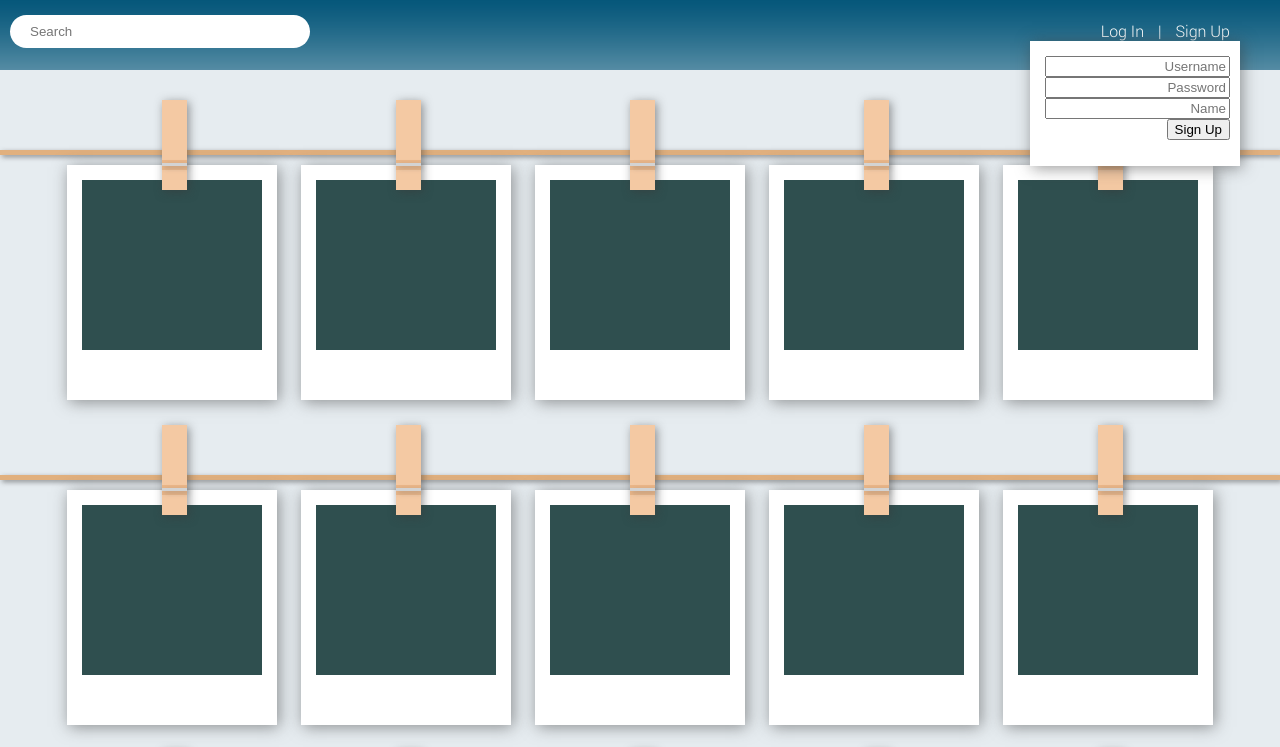
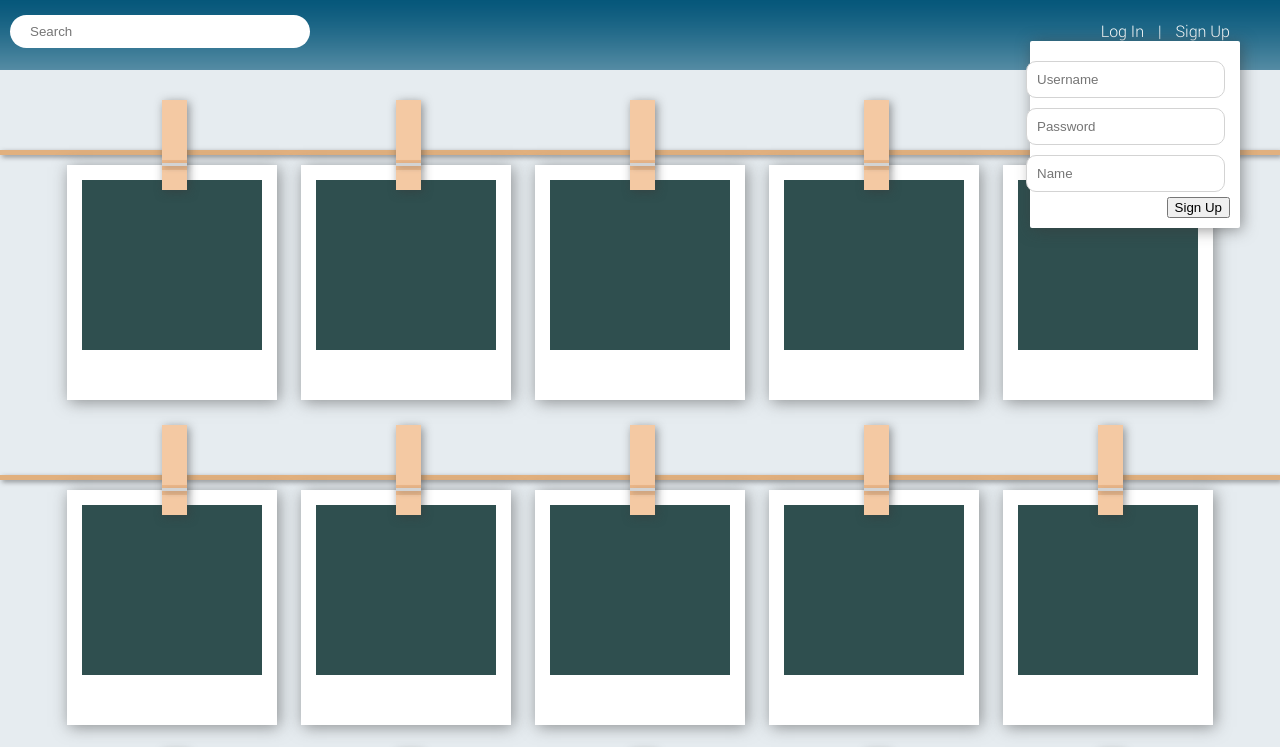
Before and after one commit to norielleaguila/WEBAPDE-MP2, a plain HTML site: page index.html in a window 1280 px wide. Both pictures are taken after a click on the link "Sign Up". Shown: the top 747 px of the page. Drawn offline with Linux system fonts and the light colour scheme.

Commit message:
fixing look of input boxes

```diff
--- a/script.js
+++ b/script.js
@@ -46,7 +46,7 @@ $(document).ready(function(){
         x.style.display = 'block';
 
         x.innerHTML = "<div id = \"username-input\">" +
-                      "<input type = \"search\"  placeholder=\"Username\">" +
+                      "<input type = \"text\"  placeholder=\"Username\">" +
                       "</div>" +
                       "<div id = \"password-input\">" +
                       "<input type = \"password\" placeholder=\"Password\">" +
@@ -60,13 +60,13 @@ $(document).ready(function(){
         x.style.display = 'block';
 
         x.innerHTML = "<div id = \"username-input\">" +
-                                  "<input type = \"search\"  placeholder=\"Username\">" +
+                                  "<input type = \"text\"  placeholder=\"Username\">" +
                                   "</div>" +
                                   "<div id = \"password-input\">" +
                                   "<input type = \"password\" placeholder=\"Password\">" +
                                   "</div>" +
                                   "<div id = \"name-input\">" +
-                                  "<input type = \"password\" placeholder=\"Name\">" +
+                                  "<input type = \"text\" placeholder=\"Name\">" +
                                   "</div>" +
                                   "<button>Sign Up</button>";
     });
--- a/style.css
+++ b/style.css
@@ -26,19 +26,6 @@
 @font-face{
     font-family:Roboto Light;
     src: url('media/Roboto-Light_0.ttf');
-}
-
-#clickedNavBarLinks{
-    position: relative;
-/*  margin-top: 15px;*/
-    display: none;
-    background-color: white;
-    height: 210px;
-    width: 190px;
-    padding: 10px;
-    padding-top: 15px;
-    box-shadow: 2px 2px 15px rgba(57, 57, 57, 0.53);
-    transform: all 0.3s ease-in;
 }
 
 body{
@@ -176,7 +163,27 @@ body{
     height: 170px;
 }
 
+
+
 #clickedNavBarLinks{
-    height: 100px;
+    position: relative;
+    display: none;
+    background-color: white;
+    width: 190px;
+    padding: 10px;
+    padding-top: 15px;
+    box-shadow: 2px 2px 15px rgba(57, 57, 57, 0.53);
+    transform: all 0.3s ease-in;
     direction: rtl;
+    border-radius: 2px;
 }
+
+input{
+    border-radius: 10px;
+    direction: ltr;
+    border-style: solid;
+    border-width: thin;
+    border-color: lightgrey;
+    padding: 10px;
+    margin: 5px;
+}
```
